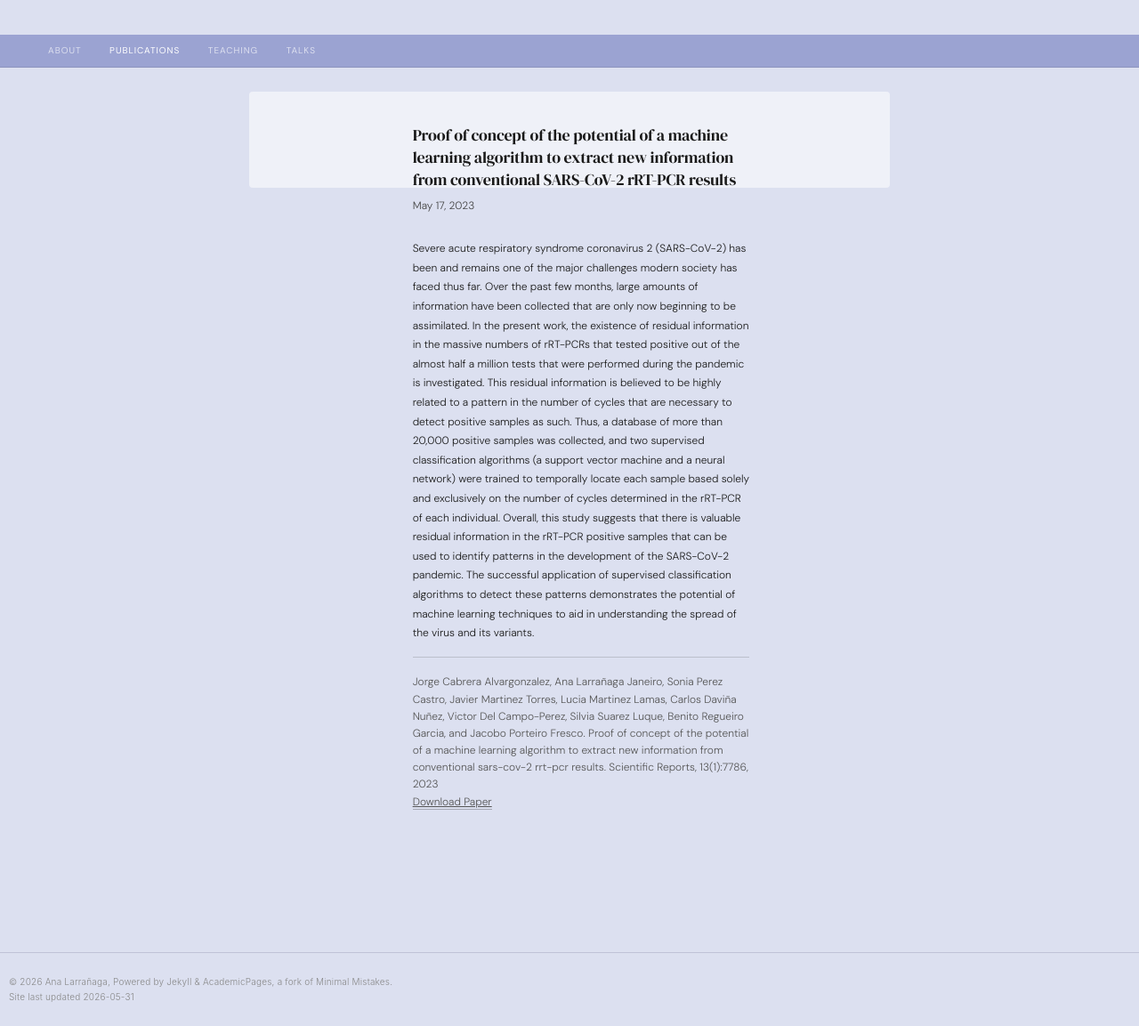
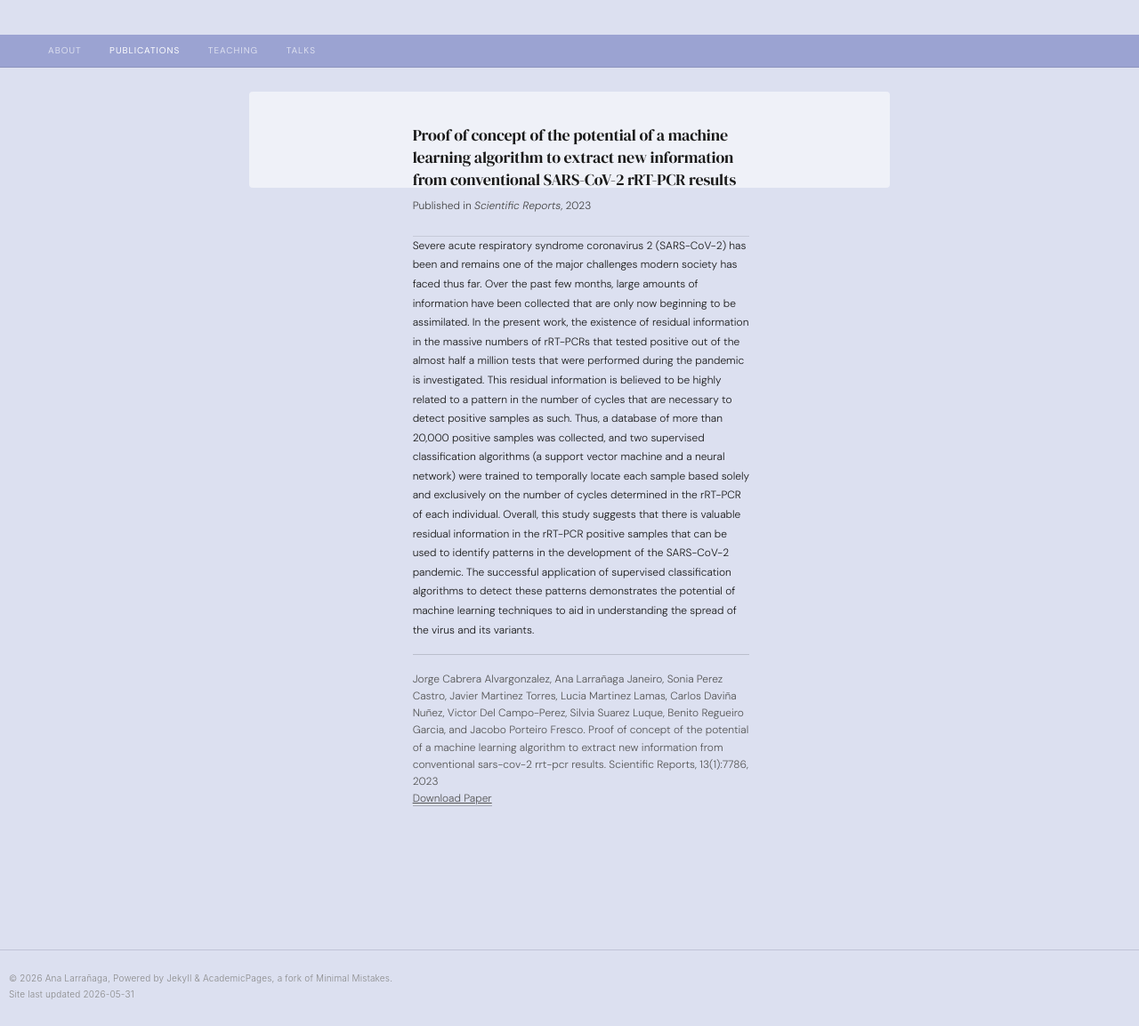
Before and after one commit to alarran/alarran.github.io, a Jekyll site: the page built from _publications/covia-2019-2.md, in a window 1280 px wide. Shown: the whole page at 89% size. Built offline with Jekyll 4.4.1, drawn with Linux system fonts in a browser that asks for light colours; a script that is not in the unit is left out.

Commit message:
fix: Scientific Reports venue, Published-in line visually inside card

```diff
--- a/_publications/covia-2019-2.md
+++ b/_publications/covia-2019-2.md
@@ -3,7 +3,7 @@
 collection: publications
 category: manuscripts
 date: 2023-05-17
-journal: 'Scientific Reports'
+venue: 'Scientific Reports'
 paperurl: 'https://www.nature.com/articles/s41598-023-34882-6'
 citation: 'Jorge Cabrera Alvargonzalez, Ana Larrañaga Janeiro, Sonia Perez Castro, Javier Martinez Torres, Lucia Martinez Lamas, Carlos Daviña Nuñez, Victor Del Campo-Perez, Silvia Suarez Luque, Benito Regueiro Garcia, and Jacobo Porteiro Fresco. Proof of concept of the potential of a machine learning algorithm to extract new information from conventional sars-cov-2 rrt-pcr results. Scientific Reports, 13(1):7786, 2023'
 ---
--- a/_sass/_academic-pages-custom.scss
+++ b/_sass/_academic-pages-custom.scss
@@ -746,7 +746,9 @@
 .single-meta {
   font-size: 12px;
   color: #444;
-  margin: 0 0 1.5rem;
+  margin: 0 0 0 ;
+  padding-bottom: 1.25rem;
+  border-bottom: 0.5px solid rgba(0, 0, 0, 0.1);
 }
 
 .single-citation {
```
